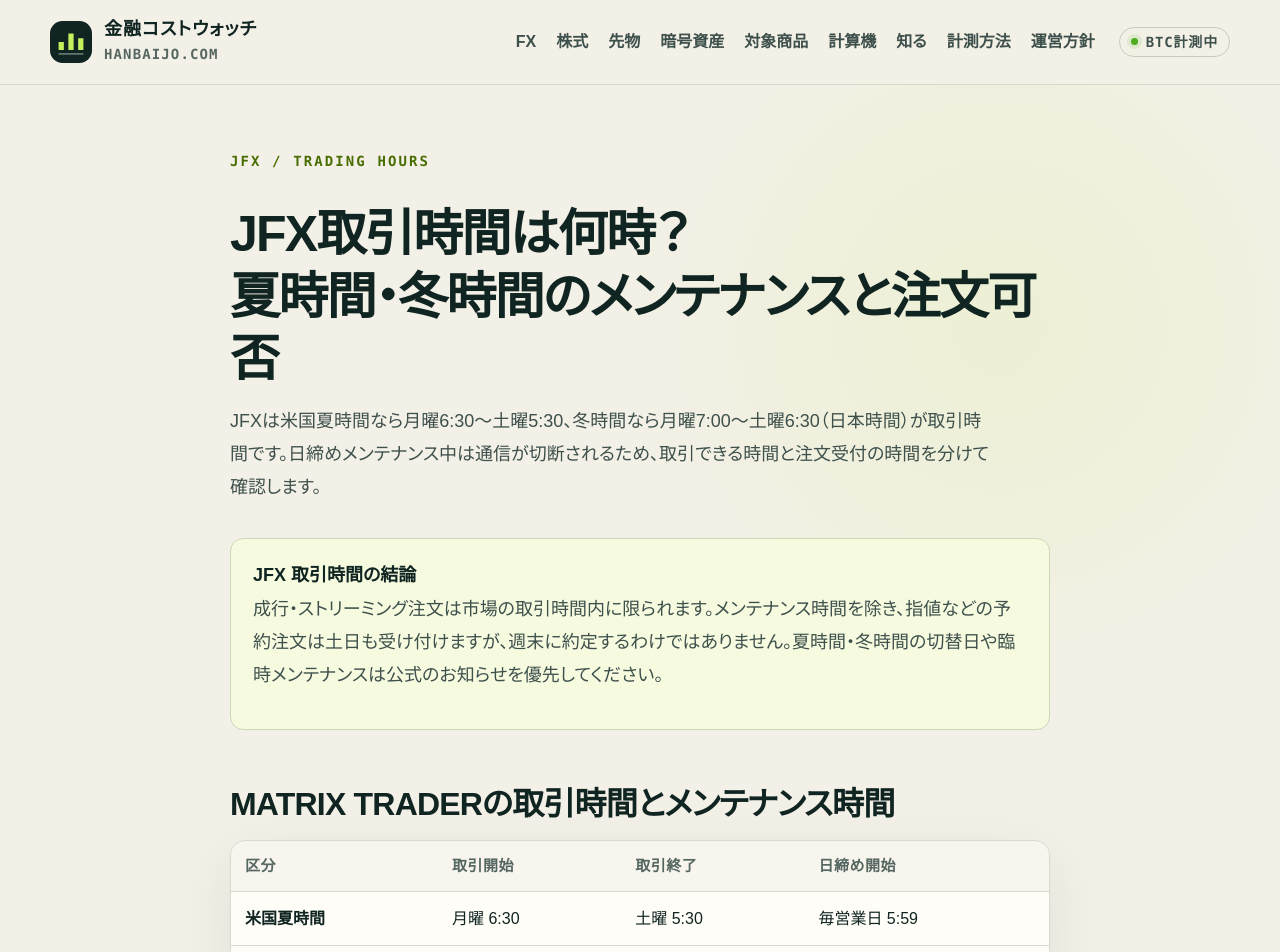
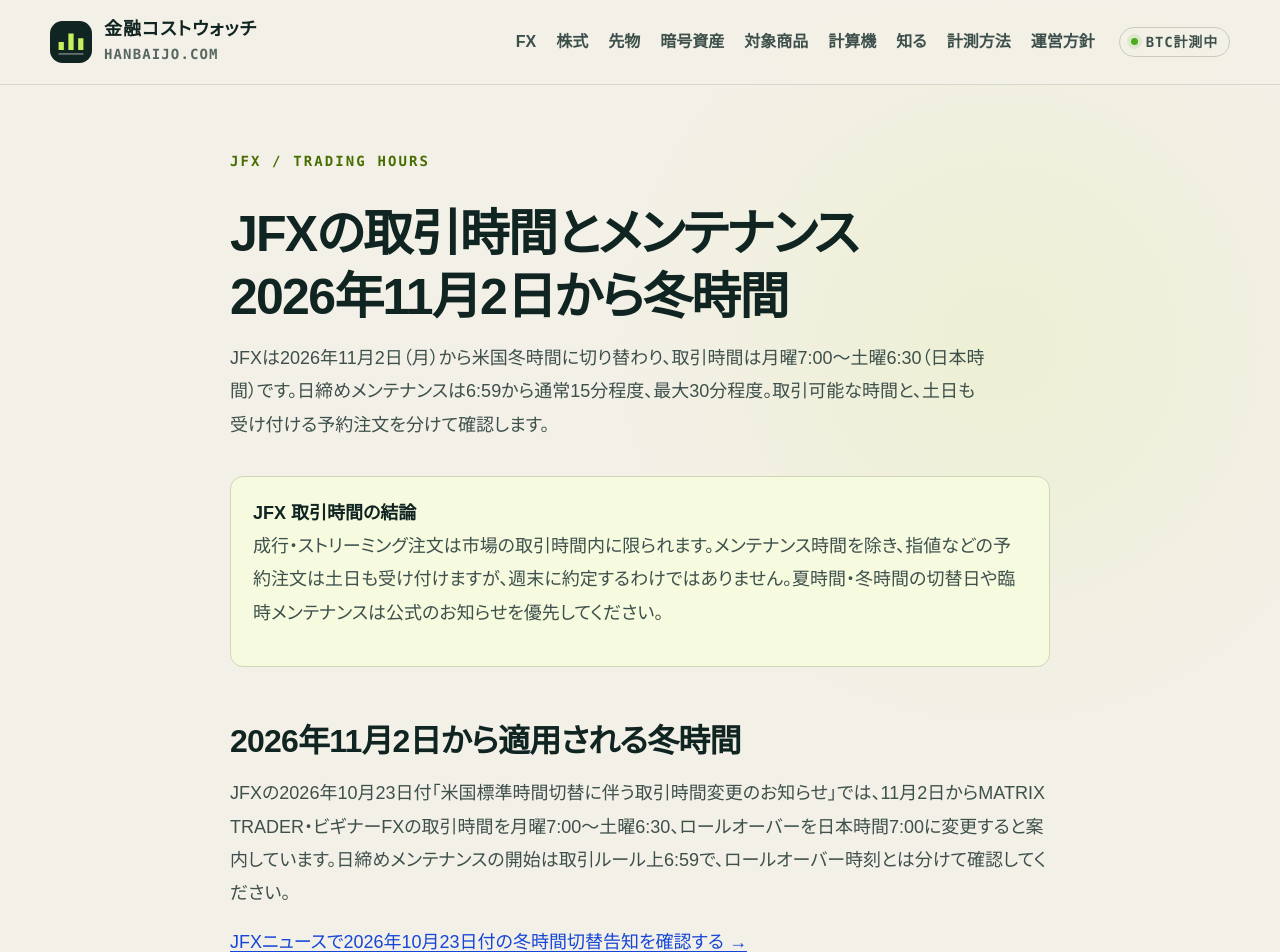
Before and after one commit to mrok18/hanbaijo, a Next.js app: page /articles/jfx-trading-hours-maintenance in a window 1280 px wide. Shown: the top 952 px of the page. Built offline with nearby package versions, Linux system fonts and the light colour scheme.

Commit message:
Explain JFX November 2026 winter trading schedule

```diff
--- a/app/articles/jfx-trading-hours-maintenance/page.tsx
+++ b/app/articles/jfx-trading-hours-maintenance/page.tsx
@@ -2,8 +2,8 @@ import Link from 'next/link';
 
 export const metadata = {
   alternates: { canonical: '/articles/jfx-trading-hours-maintenance' },
-  title: 'JFX取引時間は何時？夏時間・冬時間とメンテナンス',
-  description: 'JFXの取引時間を夏時間・冬時間の開始・終了時刻から確認。日締めメンテナンス、土日の予約注文、注文可否、祝日変更も公式情報で整理します。',
+  title: 'JFX取引時間・メンテナンス｜2026年11月2日から冬時間',
+  description: 'JFXは2026年11月2日から米国冬時間へ。取引時間は日本時間の月曜7:00〜土曜6:30、日締めメンテナンスは6:59から通常15分・最大30分程度。夏時間との違いと土日の注文可否を公式告知で確認できます。',
 };
 
 const faq = [
@@ -17,10 +17,14 @@ export default function Page() {
   return <article>
     <script type="application/ld+json" dangerouslySetInnerHTML={{ __html: JSON.stringify(jsonLd).replace(/</g, '\\u003c') }} />
     <p className="page-kicker">JFX / TRADING HOURS</p>
-    <h1>JFX取引時間は何時？<br />夏時間・冬時間のメンテナンスと注文可否</h1>
-    <p className="lede">JFXは米国夏時間なら月曜6:30〜土曜5:30、冬時間なら月曜7:00〜土曜6:30（日本時間）が取引時間です。日締めメンテナンス中は通信が切断されるため、取引できる時間と注文受付の時間を分けて確認します。</p>
+    <h1>JFXの取引時間とメンテナンス<br />2026年11月2日から冬時間</h1>
+    <p className="lede">JFXは2026年11月2日（月）から米国冬時間に切り替わり、取引時間は月曜7:00〜土曜6:30（日本時間）です。日締めメンテナンスは6:59から通常15分程度、最大30分程度。取引可能な時間と、土日も受け付ける予約注文を分けて確認します。</p>
 
     <div className="callout"><strong>JFX 取引時間の結論</strong><p>成行・ストリーミング注文は市場の取引時間内に限られます。メンテナンス時間を除き、指値などの予約注文は土日も受け付けますが、週末に約定するわけではありません。夏時間・冬時間の切替日や臨時メンテナンスは公式のお知らせを優先してください。</p></div>
+
+    <h2>2026年11月2日から適用される冬時間</h2>
+    <p>JFXの2026年10月23日付「米国標準時間切替に伴う取引時間変更のお知らせ」では、11月2日からMATRIX TRADER・ビギナーFXの取引時間を月曜7:00〜土曜6:30、ロールオーバーを日本時間7:00に変更すると案内しています。日締めメンテナンスの開始は取引ルール上6:59で、ロールオーバー時刻とは分けて確認してください。</p>
+    <p><a href="https://www.jfx.co.jp/newslist/" target="_blank" rel="noopener noreferrer">JFXニュースで2026年10月23日付の冬時間切替告知を確認する →</a></p>
 
     <h2>MATRIX TRADERの取引時間とメンテナンス時間</h2>
     <div className="data-panel"><div className="table-scroll"><table className="rates comparison-table"><thead><tr><th>区分</th><th>取引開始</th><th>取引終了</th><th>日締め開始</th></tr></thead><tbody>
@@ -80,12 +84,13 @@ export default function Page() {
 
     <section className="article-sources" aria-labelledby="sources"><h2 id="sources">参照した公式資料</h2><ul>
       <li><a href="https://www.jfx.co.jp/trading_rule/" target="_blank" rel="noopener noreferrer">JFX「取引ルール」</a></li>
+      <li><a href="https://www.jfx.co.jp/newslist/" target="_blank" rel="noopener noreferrer">JFXニュース「米国標準時間切替に伴う取引時間変更のお知らせ」（2026年10月23日）</a></li>
       <li><a href="https://www.jfx.co.jp/newslist/maintenancelist/" target="_blank" rel="noopener noreferrer">JFX「メンテナンス情報」</a></li>
       <li><a href="https://faq.jfx.co.jp/faq/detail?category=33&amp;id=182&amp;site=FX557CTV" target="_blank" rel="noopener noreferrer">JFX FAQ「取引可能時間」</a></li>
       <li><a href="https://faq.jfx.co.jp/faq/detail?category=33&amp;id=180&amp;site=FX557CTV" target="_blank" rel="noopener noreferrer">JFX FAQ「注文できない時間帯」</a></li>
       <li><a href="https://faq.jfx.co.jp/faq/detail?category=33&amp;id=437&amp;site=FX557CTV" target="_blank" rel="noopener noreferrer">JFX FAQ「夏時間・冬時間の始まり」</a></li>
       <li><a href="https://faq.jfx.co.jp/faq/detail?category=37&amp;id=237&amp;site=FX557CTV" target="_blank" rel="noopener noreferrer">JFX FAQ「時間指定指値・逆指値注文」</a></li>
-    </ul><p>取引時間・メンテナンス条件は2026年10月10日に公式ページとFAQで確認しました。祝日・臨時メンテナンス時は最新のお知らせを優先してください。</p></section>
+    </ul><p>冬時間の適用日・取引時間・ロールオーバー時刻は2026年11月2日に10月23日付の公式告知で確認しました。通常のメンテナンス時刻は同日に取引ルールと照合しています。その他のFAQは2026年10月10日の確認内容です。祝日・臨時メンテナンス時は最新のお知らせを優先してください。</p></section>
 
     <p><Link href="/articles/jfx-scalping-spread-cost">JFXの時間帯別スプレッドを見る →</Link></p>
     <p><Link href="/articles/jfx-swap-calendar">JFXのスワップ付与日と3倍デーを見る →</Link></p>
```
